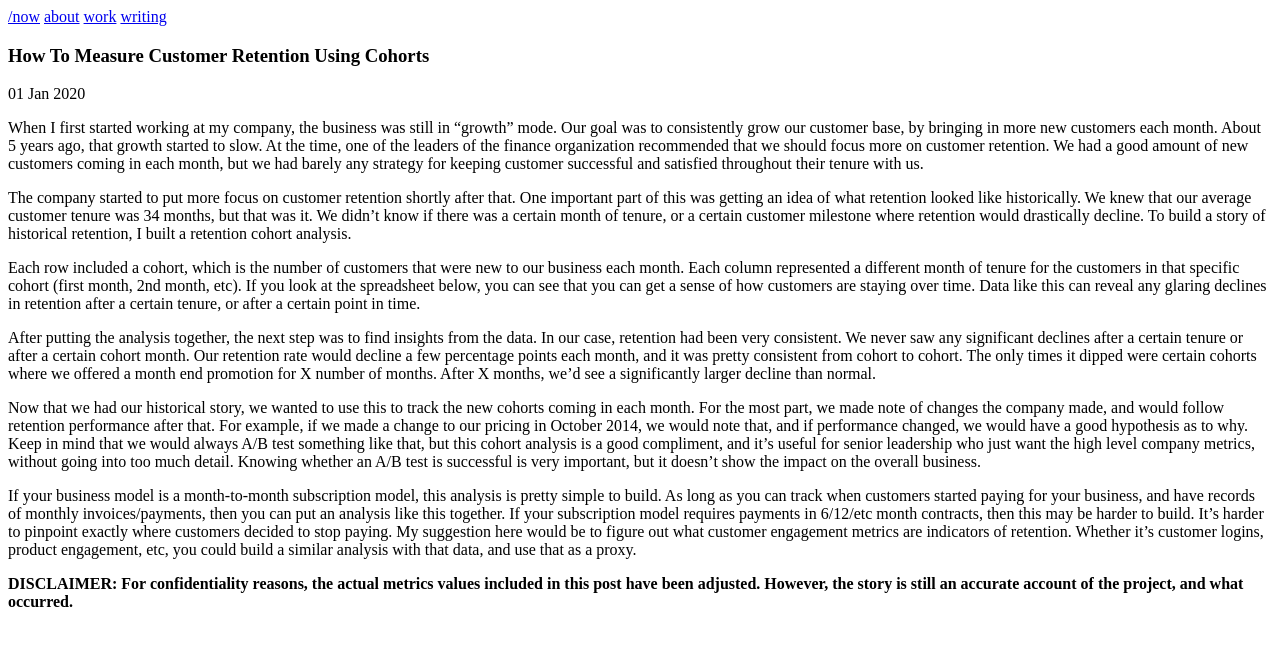
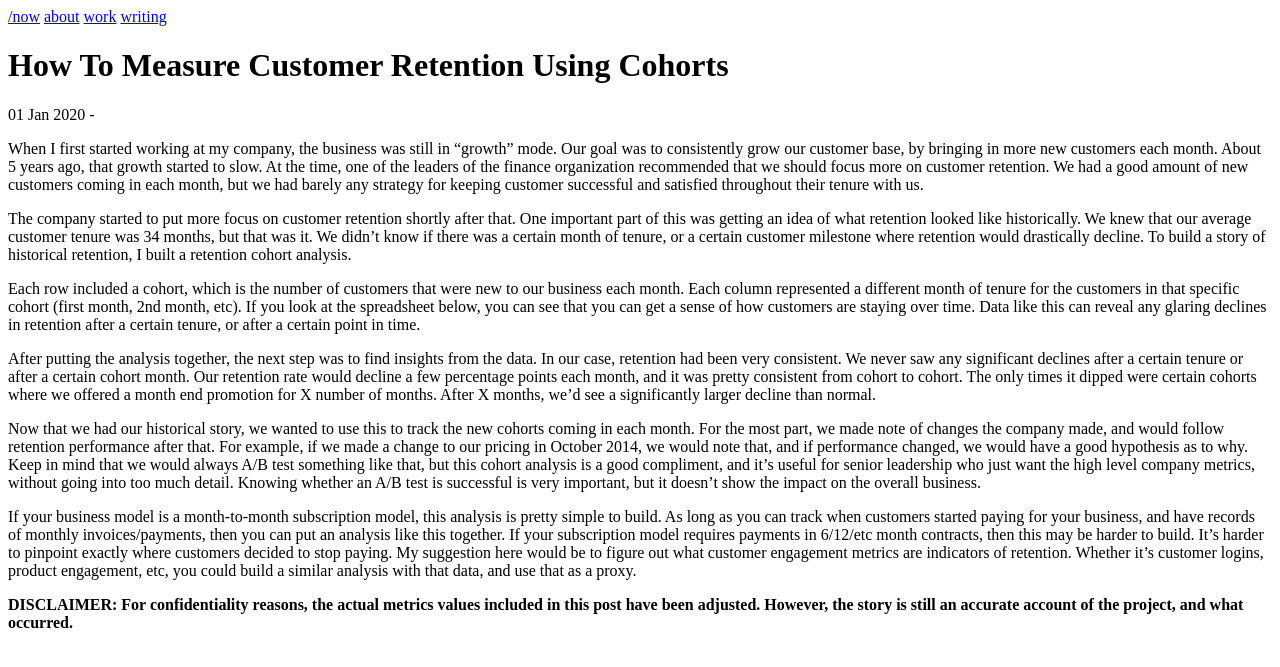
Before and after one commit to mattpupa/mattpupa, a Jekyll site: the page built from _posts/2020-01-01-How-to-Measure-Customer-Retention-Using-Cohorts.markdown, in a window 1280 px wide. Shown: the top 667 px of the page. Built offline with Jekyll 4.4.1, drawn with Linux system fonts in a browser that asks for light colours.

Commit message:
adding posts

```diff
--- a/_layouts/post.html
+++ b/_layouts/post.html
@@ -1,7 +1,7 @@
 ---
 layout: default
 ---
-<h3>{{ page.title }}</h3>
-<p>{{ page.date | date_to_string }}</p>
+<h1>{{ page.title }}</h1>
+<p>{{ page.date | date_to_string }} - {{ page.author }}</p>
 
 {{ content }}
--- a/writing.markdown
+++ b/writing.markdown
@@ -7,7 +7,7 @@ permalink: /writing/
 ### WRITING
 
 <ul>
-  {% for post in site.posts %}
+  {% for post in posts %}
     <li>
       <p><a href="{{ post.url }}">{{ post.title }}</a> - {{ post.date | date: '%B %d, %Y' }}</p>
     </li>
```
